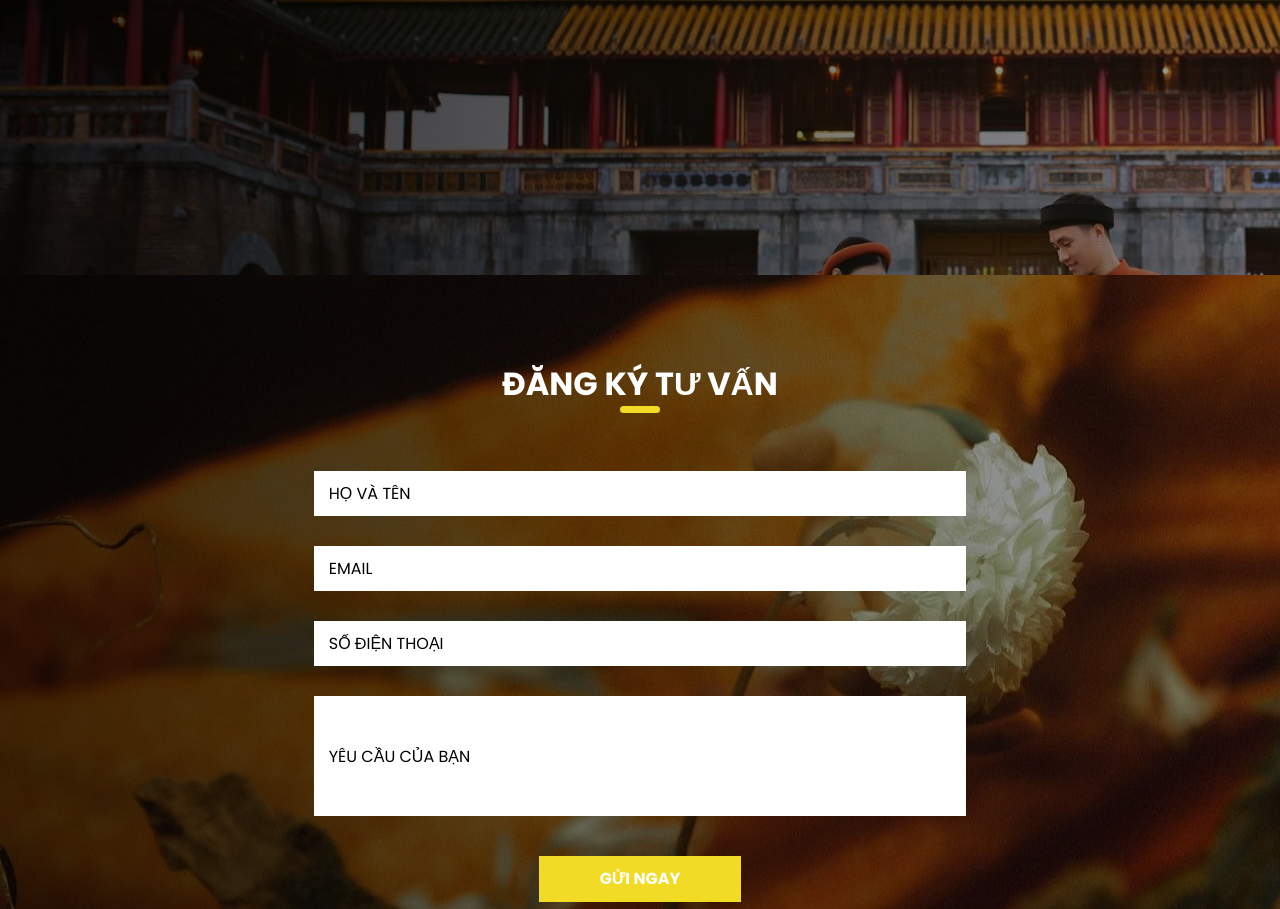
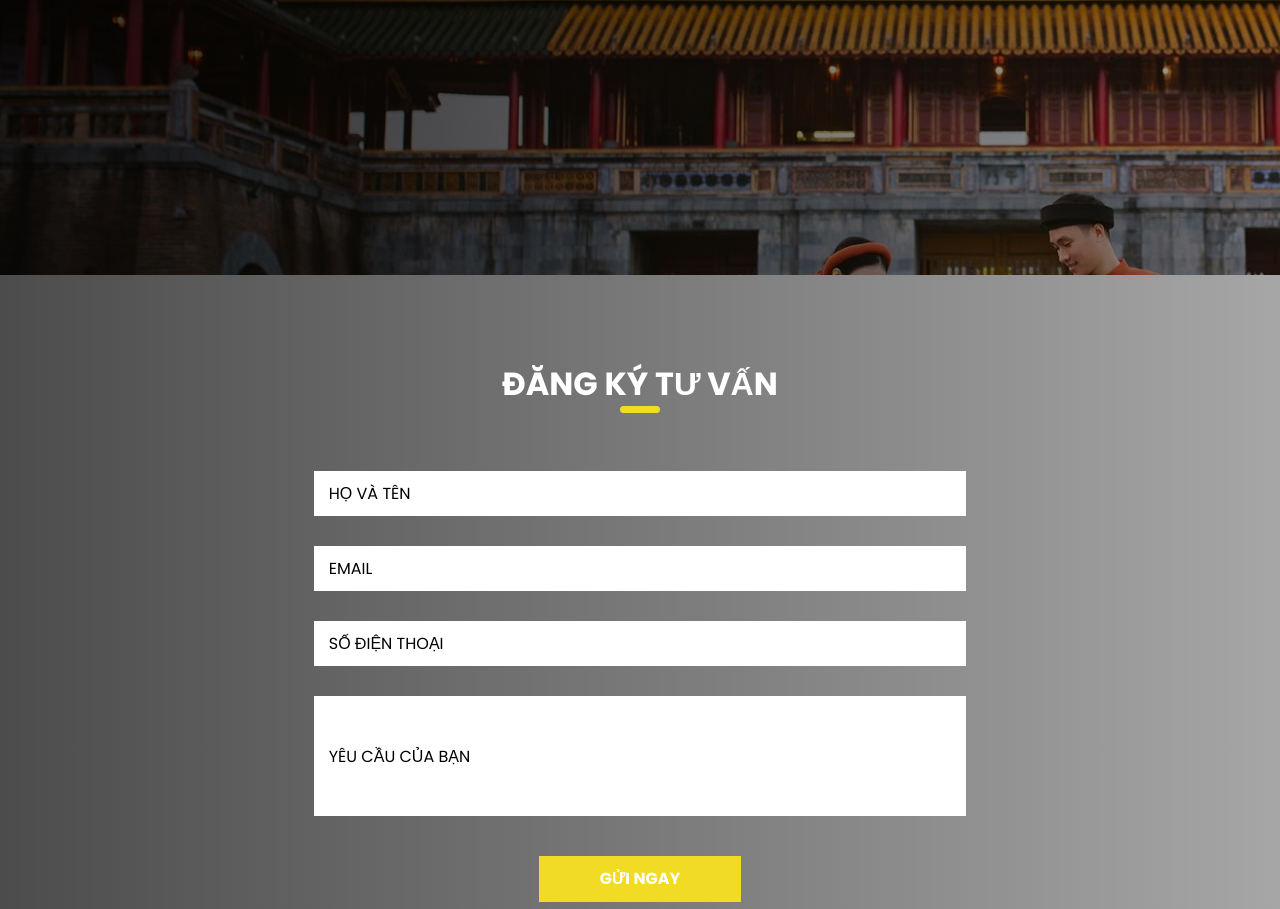
Before and after one commit to tin09012003/ThoitrangVP.github.io, a plain HTML site: page contact.html in a window 1280 px wide. Shown: the part 525-1434 px from the top of the page. Drawn offline with Linux system fonts and the light colour scheme.

Commit message:
Update contact.html

```diff
--- a/contact.html
+++ b/contact.html
@@ -105,7 +105,7 @@
   <section class="contact_section layout_padding">
     <div class="contact_bg_box">
       <div class="img-box">
-        <img src="images/contact-bg.jpg" alt="">
+<!--         <img src="images/contact-bg.jpg" alt=""> -->
       </div>
     </div>
     <div class="container">
```
